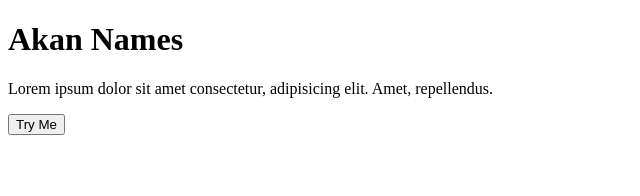
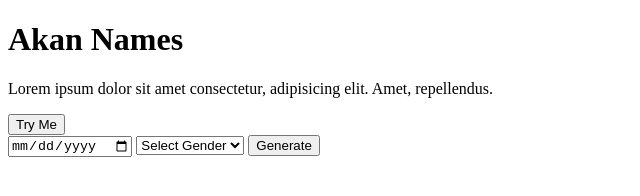
Before and after one commit to C-Ogamba/Akan-names, a plain HTML site: page index.html in a window 1280 px wide. Shown: the whole page, without its empty margins (0-640 px from the left). Drawn offline with Linux system fonts and the light colour scheme.

Commit message:
link html file to js file

```diff
--- a/index.html
+++ b/index.html
@@ -15,9 +15,17 @@
     </div>
     <div class="generate-names">
         <form action="">
-
+            <input type="date" id="date">
+            <select name="gender" id="gender">
+                <option selected>Select Gender</option>
+                <option value="male">Male</option>
+                <option value="female">Female</option>
+            </select>
+            <button id="btn">Generate</button>
         </form>
+        <p class="name"></p>
     </div>
 
+    <script src="script.js"></script>
 </body>
 </html>
```
